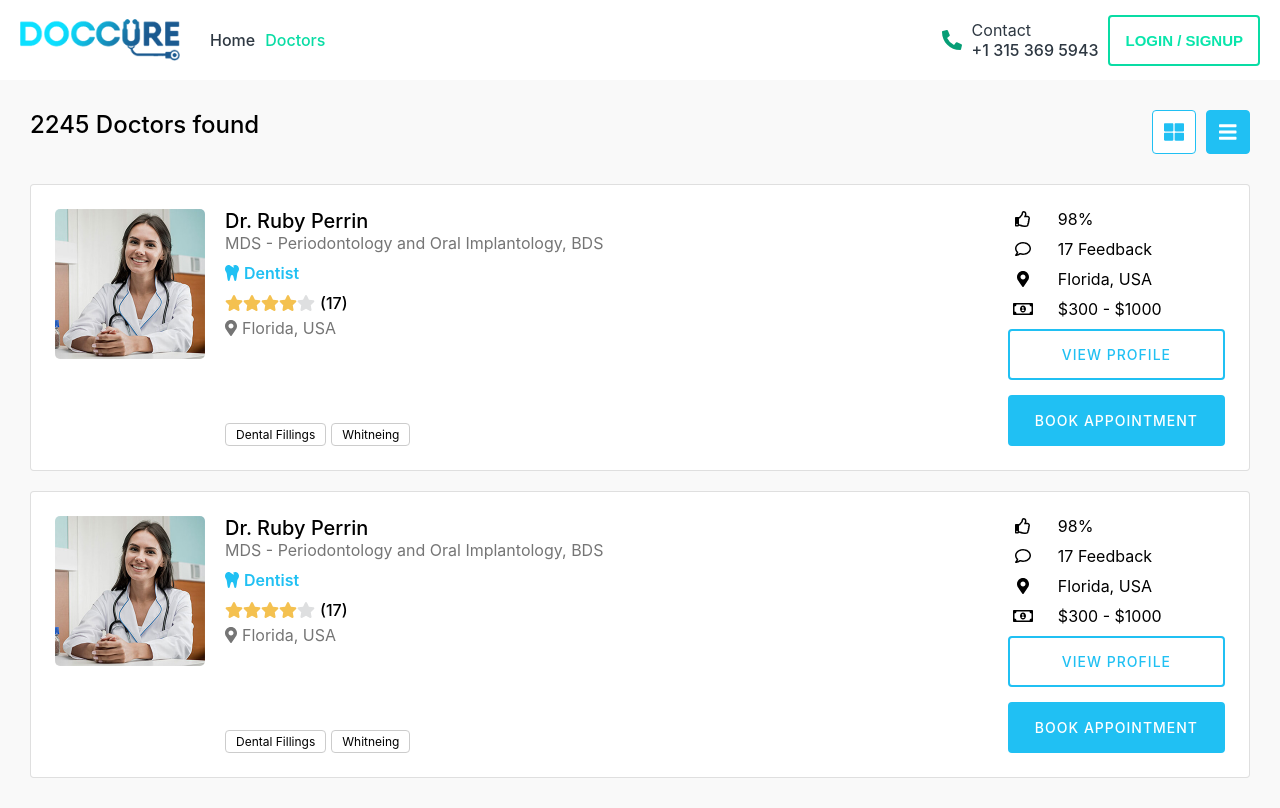
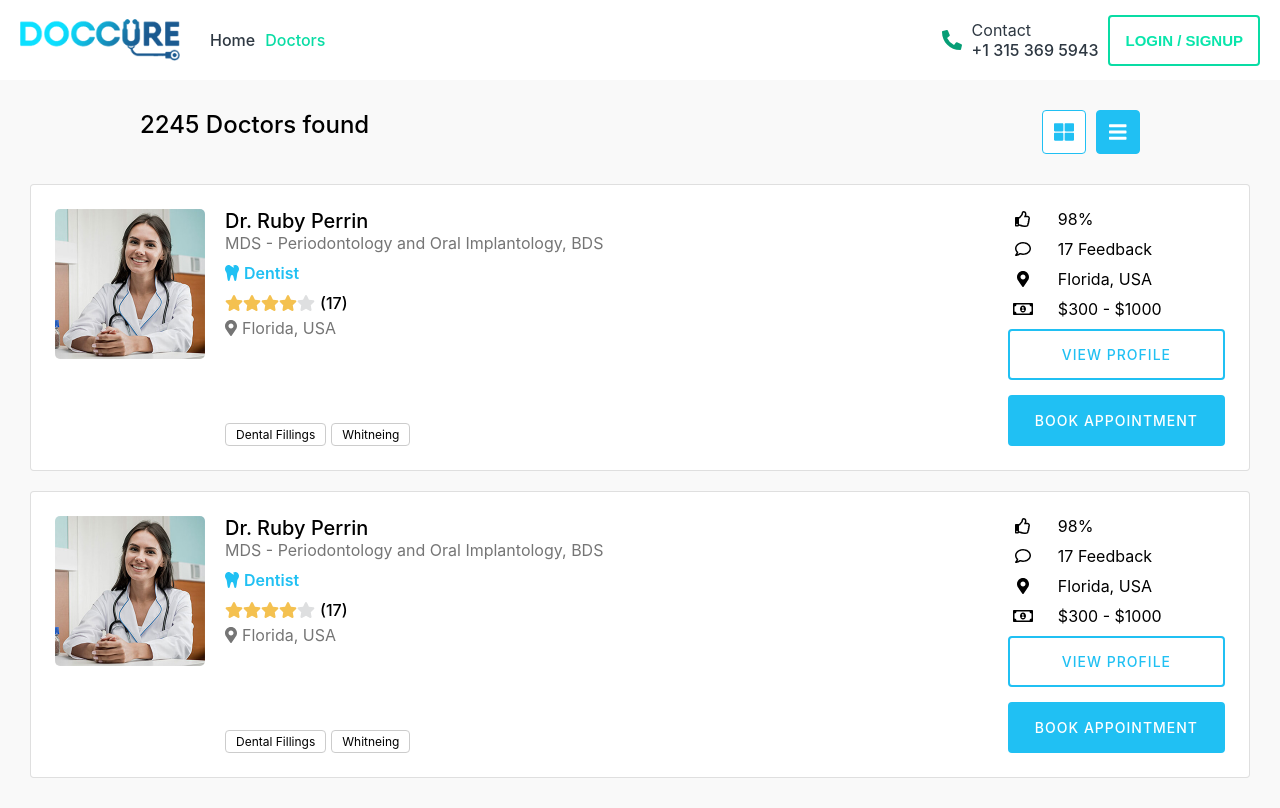
Before and after one commit to bogdanaks/doccure, a React (Create React App) app in the folder client/: page /doctors in a window 1280 px wide. Built offline with nearby package versions, Linux system fonts and the light colour scheme.

Commit message:
Правка стилей

```diff
--- a/client/src/pages/Doctors/styles.module.scss
+++ b/client/src/pages/Doctors/styles.module.scss
@@ -7,6 +7,9 @@
         display: flex;
         flex-direction: row;
         margin-bottom: 30px;
+        width: 1000px;
+        margin-left: auto;
+        margin-right: auto;
         h2 {
             font-weight: 500;
         }
```
